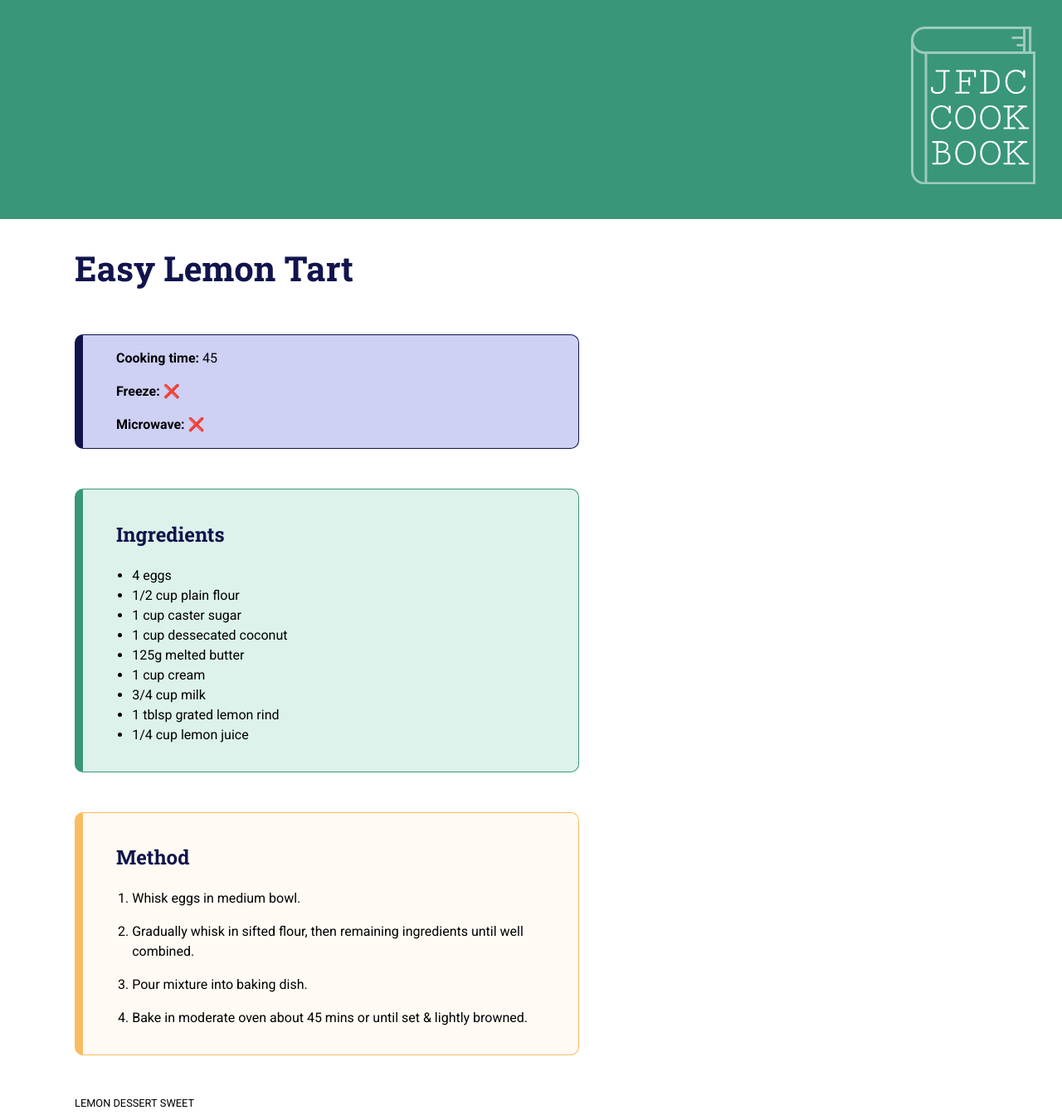
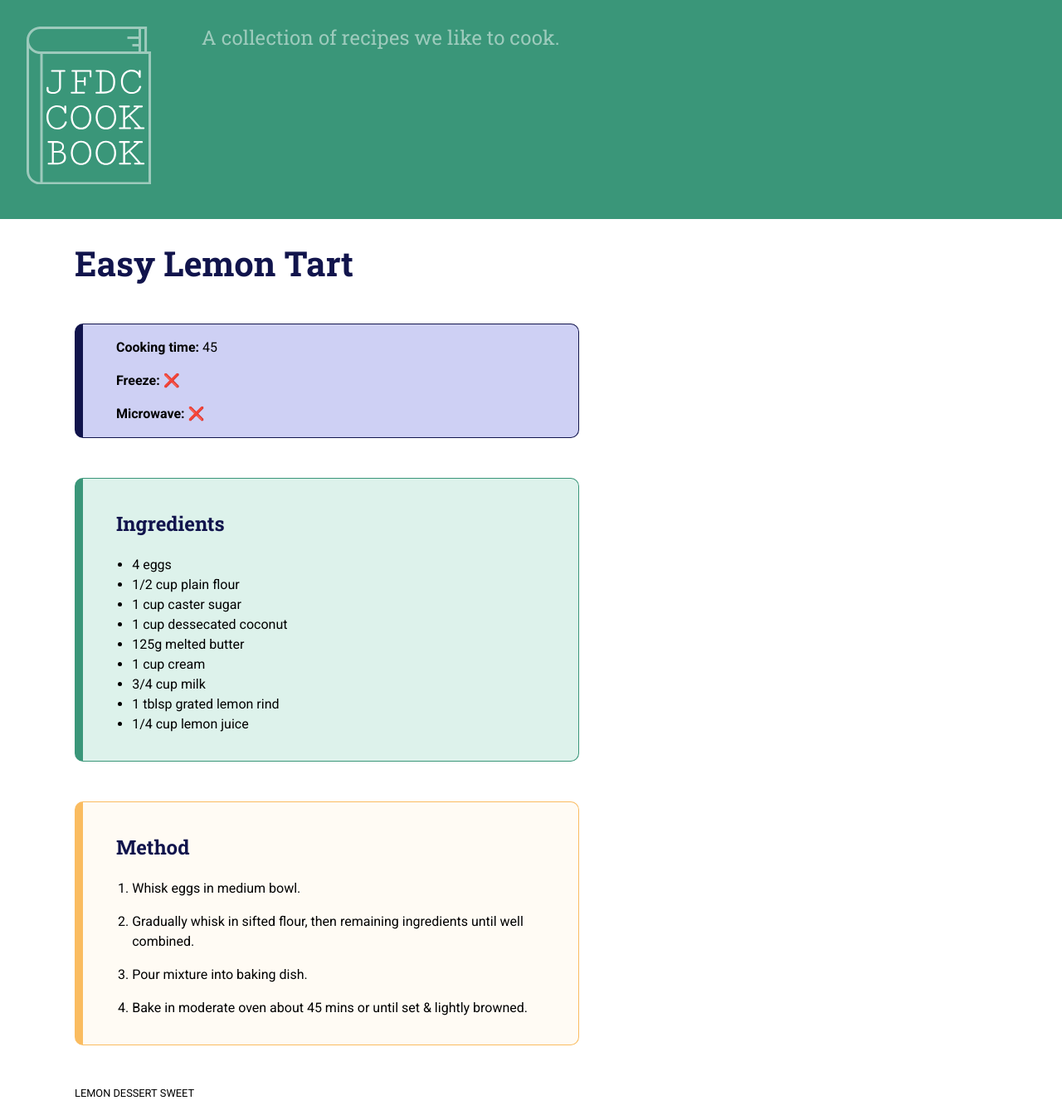
Before and after one commit to damoncarr/jfdc-cookbook, a Jekyll site: the page built from _recipes/easy-lemon-tart.md, in a window 1280 px wide. Shown: the whole page at 83% size. Built offline with Jekyll 4.4.1, drawn with Linux system fonts in a browser that asks for light colours.

Commit message:
Layout and config changes

```diff
--- a/_config.yml
+++ b/_config.yml
@@ -24,7 +24,7 @@ defaults:
     type: pages
   values:
     layout: page
-tagline: A collection of recipes we like to cook
+tagline: A collection of recipes we like to cook.
 email: dc@damon.com.au
 description: Yummy food
 baseurl: "/"
--- a/_includes/masthead.html
+++ b/_includes/masthead.html
@@ -1,24 +1,17 @@
 <!-- Wrap is the content to shift when toggling the sidebar. We wrap the
      content to avoid any CSS collisions with our real content. -->
 <div class="wrap">
-  <div class="masthead">
+  <div class="masthead group">
+    <div class="logo">
       <a href="{{ site.baseurl }}" title="Home">
         <div class="site-title">{{ site.title }}</div>
         {% include logo.html %}
       </a>
-        <!-- <div class="tagline">{{ site.tagline }}</div> -->
-      </h1>
+    </div>
 
-      {% if page.url != site.baseurl %}
-      <nav class="masthead-nav">
-        {% assign pages_list = site.pages | sort:"nav-order" %}
-        {% for node in pages_list %}
-          {% if node.inMastheadNav %}
-            <a class="masthead-nav-item {{ node.nav-class }} {% if page.url == node.url %}active{% endif %}" href="{{ node.url }}">{{ node.title }}</a>
-          {% endif %}
-        {% endfor %}
-      </nav>
-      {% endif %}
+    <div class="tagline">
+      {{ site.tagline }}
+    </div>
 
     </div>
   </div>
--- a/_layouts/recipe.html
+++ b/_layouts/recipe.html
@@ -3,7 +3,7 @@ layout: default
 ---
 
 <div class="page">
-  <h1 class="page-title">{{ page.title }}</h1>
+  <h1 class="recipe-title">{{ page.title }}</h1>
 
 
   <div class="metadata recipe-section">
--- a/_scss/_header.scss
+++ b/_scss/_header.scss
@@ -9,7 +9,7 @@
   // margin-bottom: -10px;
   margin: 0;
   background: $secondary;
-  text-align: right;
+  text-align: left;
 
   @include respond(med) {
   	// margin: 30px 0 2.5rem 0;
@@ -25,20 +25,37 @@
 
 .site-title {
   display: none;
-  color: rgba(#fff, 0.5);
-  font-family: 'Roboto Slab', serif;
-  font-weight: 700;
-  text-transform: uppercase;
-  text-align: right;
 }
 .tagline {
-	font-size: 0.75rem;
-	color: #ccc;
-	margin-top: 10px;
+	font-size: 1.3rem;
+	color:  rgba(#fff, 0.5);
+  // margin-top: 10px;
+  font-family: 'Roboto Slab', serif;
+  line-height: 1.1;
+  float: right;
+  text-align: right;
+  width: 50%;
+
+  @include respond(sml) {
+    font-size: 1.5rem;
+    text-align: left;
+    float: left;
+    margin-left: 5%;
+    width: 75%;
+  }
+}
+.logo {
+  float: left;
+  max-width: 100px;
+
+  @include respond(sml) {
+    width: 20%;
+    max-width: 150px;
+  }
 }
 #logosvg {
   fill: #fff;
-  max-width: 150px;
+  width: 100%;
 
   #book {
     fill: rgba(#fff, 0.5);
--- a/_scss/_normalize.scss
+++ b/_scss/_normalize.scss
@@ -349,3 +349,10 @@ html {
 *, *:before, *:after {
   box-sizing: inherit;
 }
+
+// clearfix
+.group:after {
+  content: "";
+  display: table;
+  clear: both;
+}
--- a/_scss/_recipes.scss
+++ b/_scss/_recipes.scss
@@ -11,6 +11,9 @@
     padding-left: 1.2em;
     list-style-position: outside;
   }
+}
+.recipe-title {
+  line-height: 1.2;
 }
 .metadata {
   border: 1px solid $primary;
--- a/gulpfile.js
+++ b/gulpfile.js
@@ -89,6 +89,7 @@ function watch() {
     '_recipes/*',
     '_posts/*',
     'js/',
+    '_scss/',
     '_includes/*'
   ],
   gulp.series(jekyllBuild, browserSyncReload));
```
Also changed, not shown: 1 other file.
